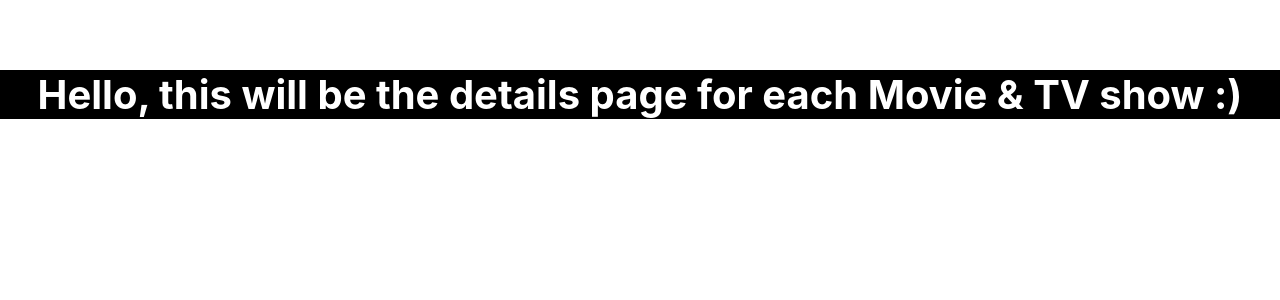
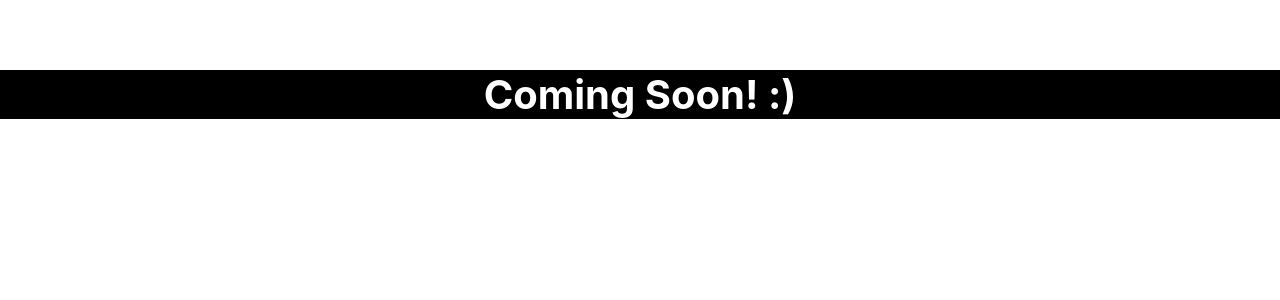
Before and after one commit to bevziuc/kodflix, a React (Create React App) app: page /Details in a window 1280 px wide. Shown: the top 300 px of the page. Built offline with nearby package versions, Linux system fonts and the light colour scheme.

Commit message:
Introduce component state #13

```diff
--- a/src/App.js
+++ b/src/App.js
@@ -1,7 +1,7 @@
 import React, { Component } from 'react';
 import { BrowserRouter as Router, Route } from 'react-router-dom';
-import TvShowsGallery from './Component/TvShowsGallery.js';
-import Details from './Component/Details.js';
+import TvShowsGallery from './Component/tv-shows-gallery';
+import Details from './Component/Details';
 import './App.css';
 
 class App extends Component {
--- a/src/Component/Cover.js
+++ b/src/Component/Cover.js
@@ -1,5 +1,5 @@
 import React from 'react';
-import {Link} from 'react-router-dom';
+import { Link } from 'react-router-dom';
 
 export default function (props) {
    return (
--- a/src/Component/Details.js
+++ b/src/Component/Details.js
@@ -1,10 +1,23 @@
-import React from 'react';
+import React, { Component } from 'react';
 import '../css/details.css';
 
-export default function Details () {
-  return (
-    <div>
-      <h1>Hello, this will be the details page for each Movie & TV show :)</h1>
-    </div>
-  );
+export default class Details extends Component {
+  constructor() {
+    super();
+    this.state = {
+      message: 'Hello, this will be the details page for each Movie & TV show :)'
+    }
+  }
+
+  componentDidMount() {
+    setTimeout(() => {
+      this.setState({ message: 'Coming Soon!  :)' });
+    }, 3000)
+  };
+
+  render () {
+    return (
+      <h1>{ this.state.message }</h1>
+    );
+  }
 }
--- a/src/Component/TvShowsGallery.js
+++ b/src/Component/tv-shows-gallery.js
@@ -1,7 +1,7 @@
 import React from 'react';
-import getTehnologies from './get-tehnologies.js';
-import Cover from '../Component/Cover.js';
-import '../css/TvShowsGallery.css';
+import getTehnologies from './get-tehnologies';
+import Cover from './Cover';
+import '../css/tv-showsGallery.css';
 
 export default function TvShowsGallery(props) {
    return (
```
Also changed, not shown: src/Component/get-tehnologies.js (line endings or trailing spaces), src/css/tv-showsGallery.css (renamed from src/css/TvShowsGallery.css).
